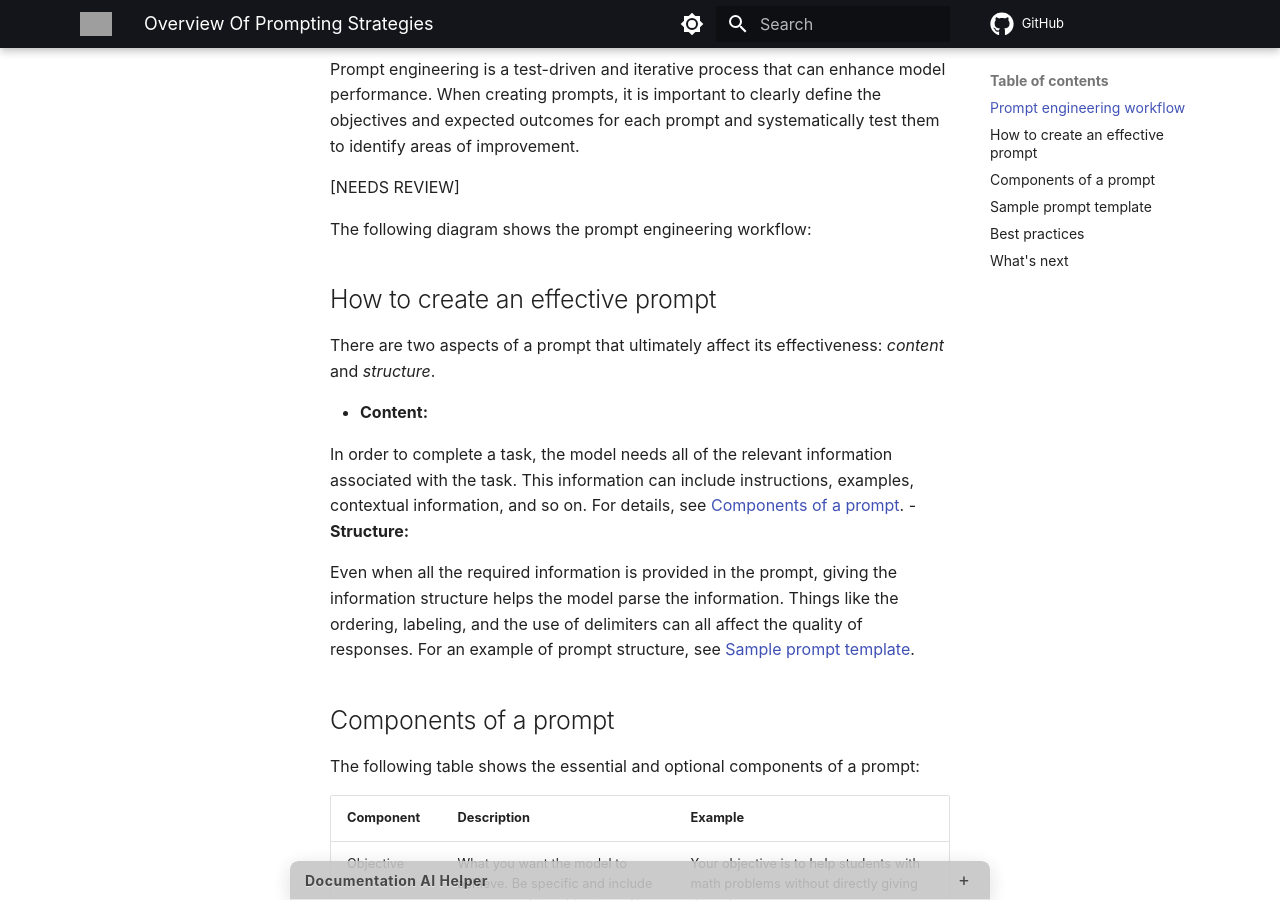
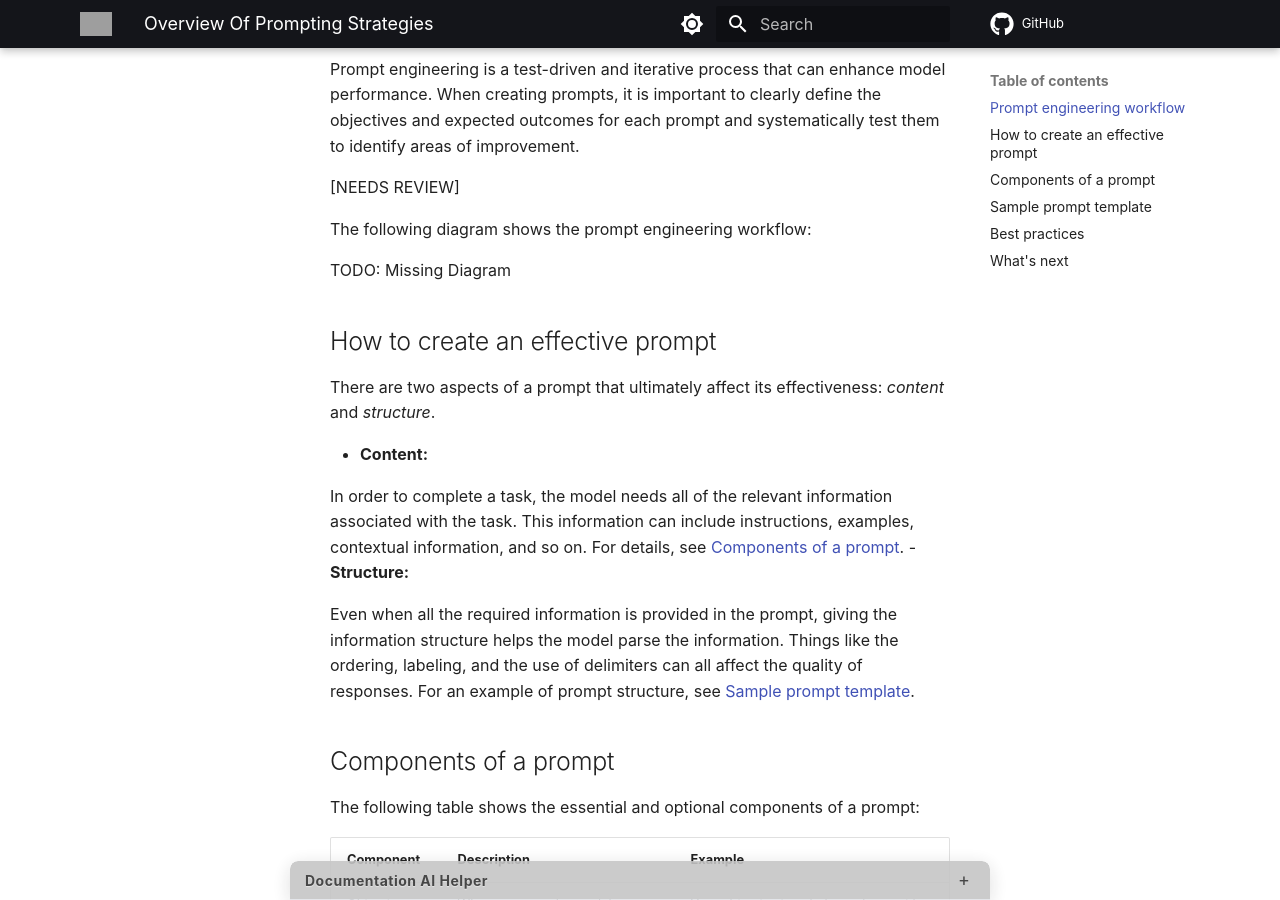
Before and after one commit to blevinscm/genai-docs, an MkDocs documentation site: the page built from docs/example.md, in a window 1280 px wide and 900 px high, scrolled down 604 px. Built offline with MkDocs 1.6.1 and Material for MkDocs 9.7.7, drawn with Linux system fonts in a browser that asks for light colours; some web fonts are replaced; comment, search, counter and statistics services are not loaded; grey boxes are pictures that could not be loaded.

Commit message:
Update example.md
Added missing diagram TODO.

```diff
--- a/docs/example.md
+++ b/docs/example.md
@@ -40,6 +40,8 @@ each prompt and systematically test them to identify areas of improvement.
 
 
 The following diagram shows the prompt engineering workflow:
+
+TODO: Missing Diagram
 
 ## How to create an effective prompt
 
```
